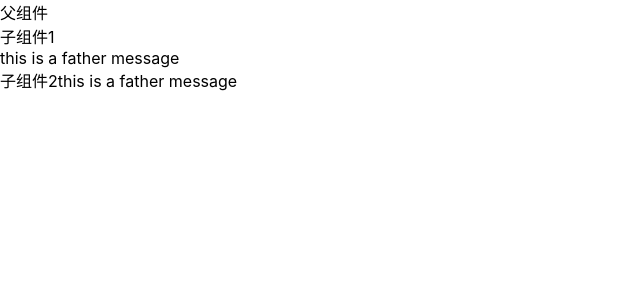
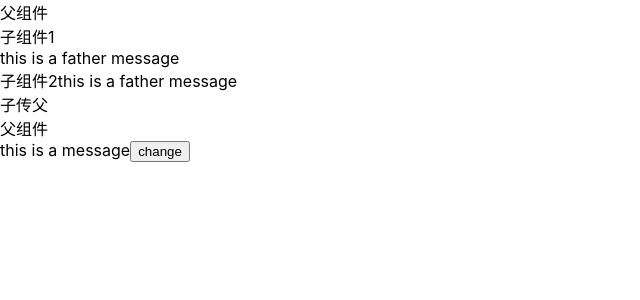
Before and after one commit to bobwanglong/web_front, a React (Create React App) app in the folder react-basic/: page / in a window 1280 px wide. Shown: the top 300 px of the page, without its empty margins (0-640 px from the left). Built offline with nearby package versions, Linux system fonts and the light colour scheme.

Commit message:
feat:组件子传父通信

```diff
--- a/react-basic/src/App.js
+++ b/react-basic/src/App.js
@@ -2,6 +2,7 @@
 // import HelloClass from './components/classComponents'
 // import { HelloFn, TestComponent, clickEventHandler } from './components/funcComponents'
 
+import Fa from "./components/childToFather"
 import Father from "./components/fathertochild"
 
 // 组件学习
@@ -27,6 +28,11 @@ function App () {
 
       {/*父传子*/}
       <Father />
+      <div>子传父
+        <div>
+          <Fa />
+        </div>
+      </div>
     </div>
   )
 }
--- /dev/null
+++ b/react-basic/src/components/childToFather.js
@@ -0,0 +1,50 @@
+/**实现子传父
+ * 口诀：父组件给子组件传递“回调函数”，子组件调用
+ * 实现步骤：
+ * 1.父组件提供一个回调函数(用于接受数据)
+ * 2.将函数作为属性的值，传给子组件
+ * 3.子组件通过props调用回调函数
+ * 4.将子组件的数据作为参数传递给回调函数
+ */
+import React from "react"
+
+// 子组件
+function Son (props) {
+  function handlerClick () {
+    // 调用父组件传递过来的回调函数，并注入参数
+    props.changeMsg('this is newMessage')
+  }
+  return (
+    <div>
+      {props.msg}
+      <button onClick={handlerClick}>change</button>
+    </div>
+  )
+
+}
+class Fa extends React.Component {
+  state = {
+    message: 'this is a message'
+  }
+  // 提供回调函数
+  changeMessage = (newMsg) => {
+    console.log("子组件传过来的数据", newMsg)
+    this.setState({
+      message: newMsg
+    })
+  }
+  render () {
+    return (
+      <div>
+        <div>父组件</div>
+        <Son
+          msg={this.state.message}
+          // 传递给子组件
+          changeMsg={this.changeMessage}
+        />
+      </div>
+    )
+  }
+}
+
+export default Fa
```
